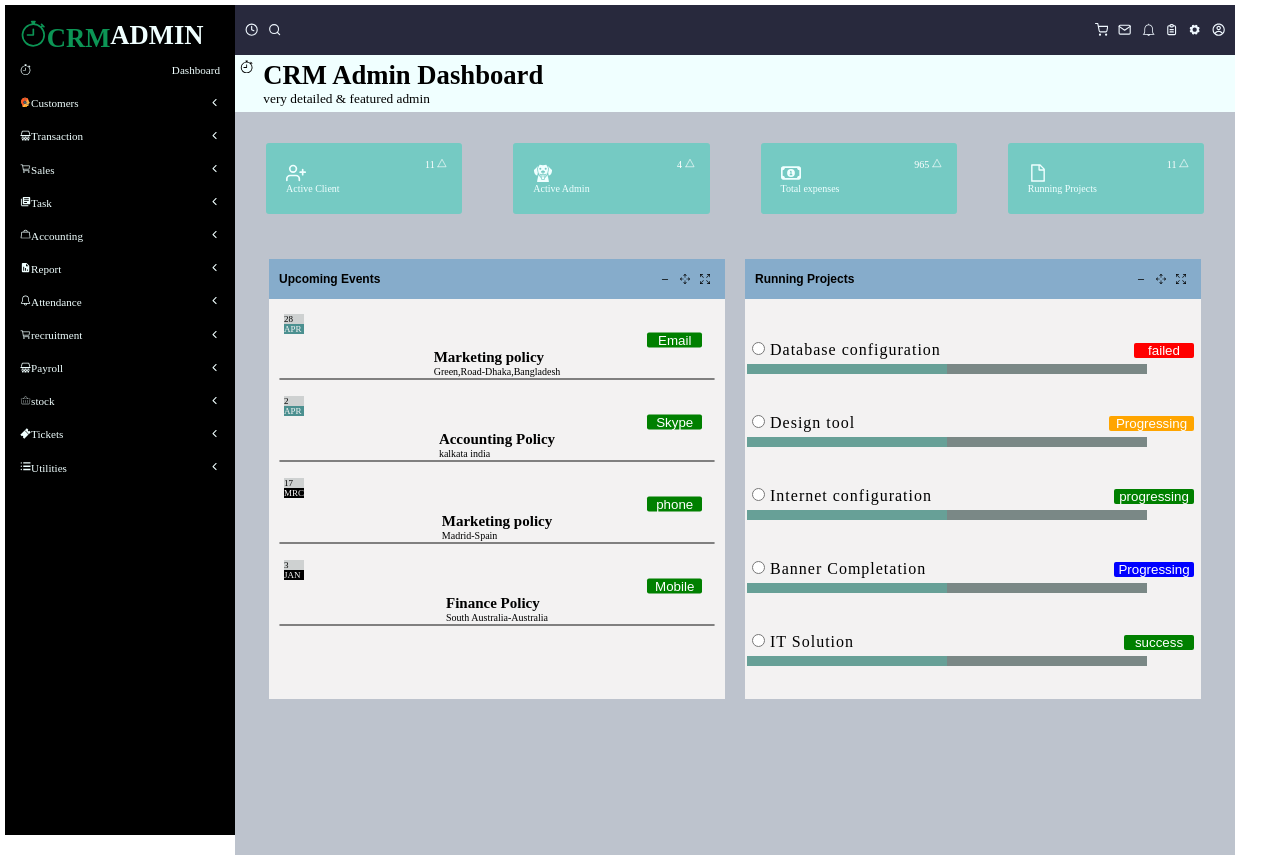
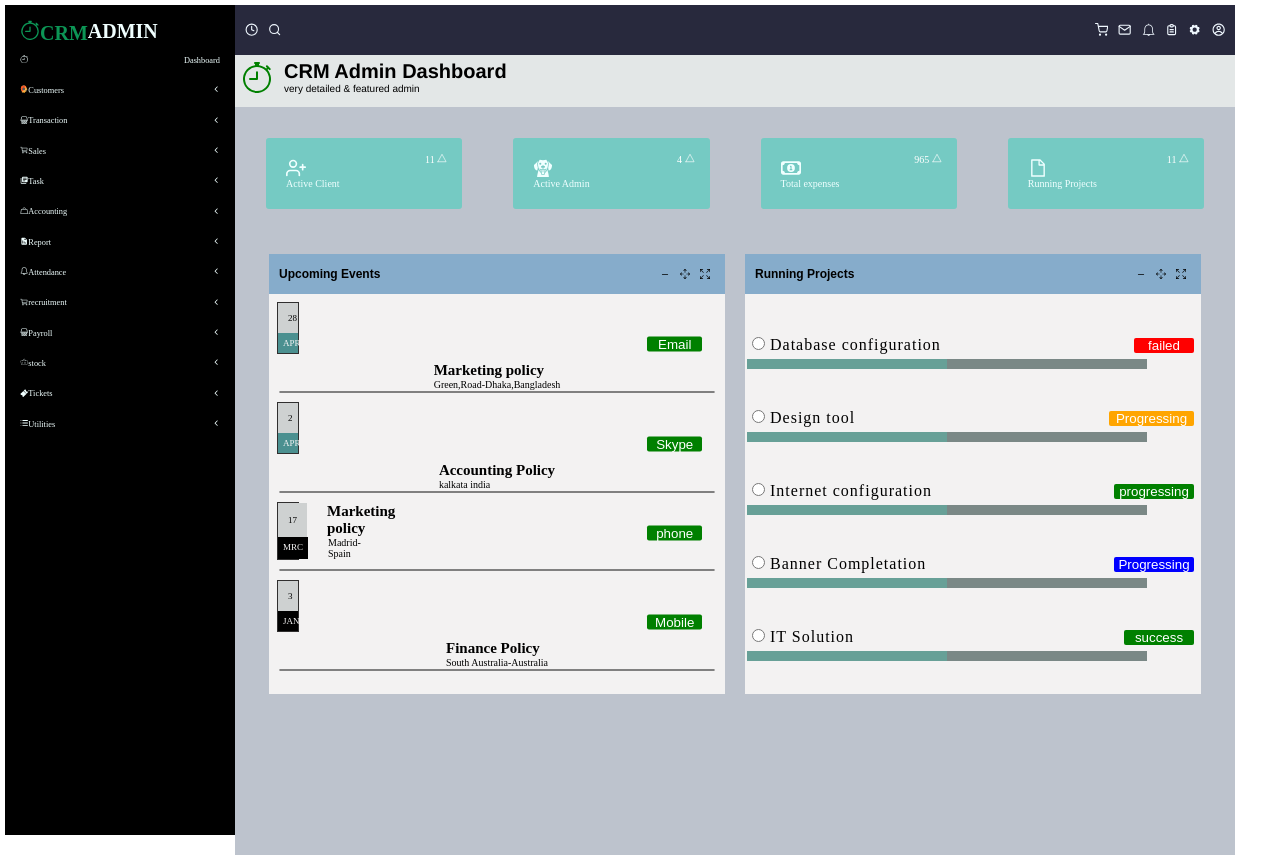
Before and after one commit to nawagirwacatherine/FINAL-INTERVIEW, a React (Vite) app in the folder final-interview/: page / in a window 1280 px wide. Built offline with nearby package versions, Linux system fonts and the light colour scheme.

Commit message:
add style to month and date

```diff
--- a/final-interview/src/App.css
+++ b/final-interview/src/App.css
@@ -26,7 +26,7 @@
   width: 200px;
   align-self: flex-start;
   padding: 15px;
- font-size: smaller;
+  font-size: x-small;
 
 }
 
@@ -57,6 +57,7 @@ text-align:right;
  }
 
 .span {
+
   color: rgb(24, 135, 128);
 }
 
@@ -89,8 +90,17 @@ text-align:right;
 display: flex;
 gap: 10px;
 padding: 5px;
-background-color: azure;
+background-color: rgb(227, 231, 231);
+font-size: x-small;
+font-family: 'Franklin Gothic Medium', 'Arial Narrow', Arial, sans-serif;
 
+}
+
+.span5{
+  color: green;
+align-self: center;
+margin: 1px;
+font-size: xx-large;
 }
 
 .content {
@@ -183,6 +193,11 @@ gap: 10px;
 
 }
 
+.date1 {
+  display: flex;
+  color: black;
+}
+
 .up-coming {
 
   display: flex;
@@ -200,8 +215,9 @@ gap: 10px;
   color: white;
   align-self: flex-start;
   width: 20px;
-  padding: 15px;
+ margin: 8px;
   align-self: flex-start;
+  border: 1px solid rgb(48, 47, 47);
 }
 
 .date {
@@ -209,6 +225,12 @@ gap: 10px;
   color: black;
   font-size: xx-small;
 align-content: center;
+padding: 10px;
+
+}
+
+.date1 {
+  gap: 20px;
 }
 
 .month {
@@ -216,6 +238,7 @@ align-content: center;
   color: rgb(247, 246, 246);
   background-color: rgb(75, 144, 144);
   font-size: xx-small;
+  padding: 5px;
 }
 h1{
   display: flex;
--- a/final-interview/src/pages/MarketingPolicy.jsx
+++ b/final-interview/src/pages/MarketingPolicy.jsx
@@ -50,11 +50,9 @@ function MarketingPolicy  () {
 
          <section style={{display:"flex", flexDirection:"column", alignItems:"center", position:"relative"}}>
             <div className="date-month">
-            <div className="date">17</div>
-            <div className="month"  style={{backgroundColor:"black"}}>MRC</div>
-            </div>  <span><h1>Marketing policy</h1>
-            <p>Madrid-Spain</p>
-            </span>
+            <div className="date1"><div className="date">17</div><div><h1>Marketing policy</h1></div></div>
+            <div className="date1"><div className="month"  style={{backgroundColor:"black"}}>MRC</div><div><p>Madrid-Spain</p></div></div>
+            </div>
             <button style={{
                 border:"none",
                 position:"absolute",
```
